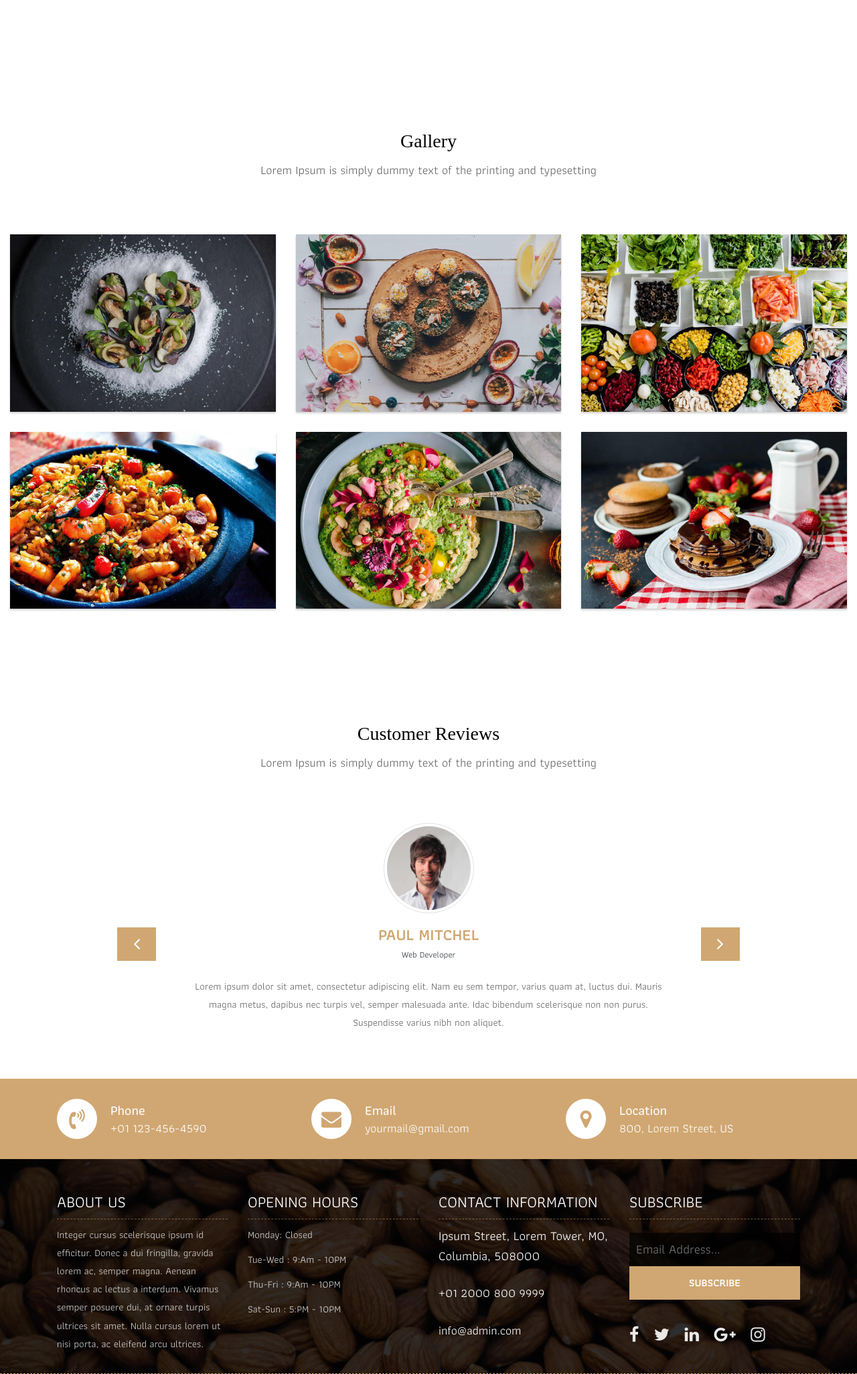
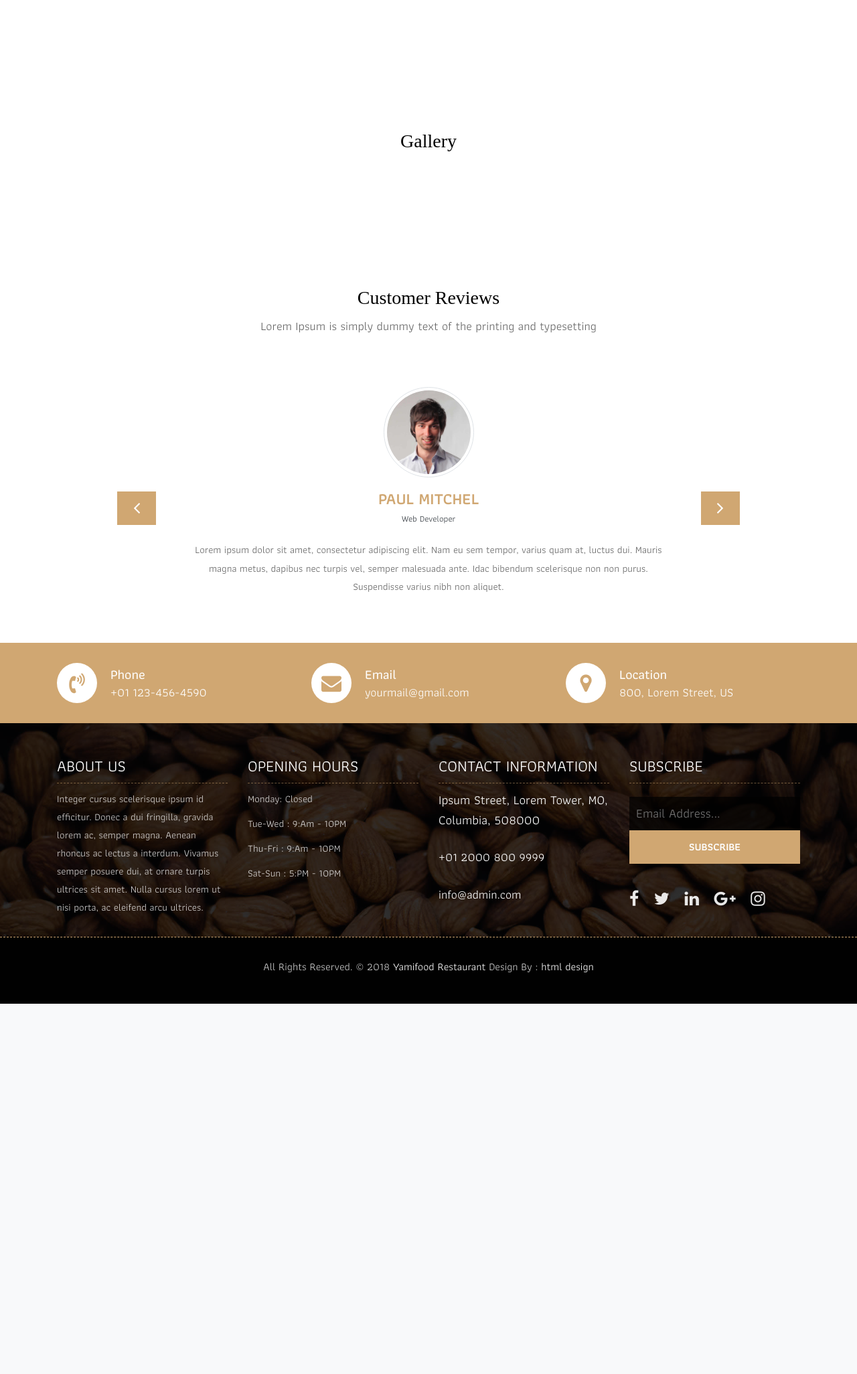
Before and after one commit to abs001/pnpresto, a Django app: template resto/templates/resto/skeleton.html in a window 1280 px wide. Shown: the part 1502-3554 px from the top of the page at 67% size. After the commit the page ends 3001 px from the top, so only its background shows below. Run offline with Django 3.2, Linux system fonts and the light colour scheme; the template is opened without the code that fills it, so the values that code supplies are empty; some libraries are stand-ins or nearby versions; some web fonts are replaced.

Commit message:
Created model for gallery and renderred

```diff
--- a/resto/admin.py
+++ b/resto/admin.py
@@ -1,8 +1,9 @@
 from django.contrib import admin
-from .models import SiteConfiguration, Menu, MenuType, Contact, Reservation
+from .models import SiteConfiguration, Menu, MenuType, Contact, Reservation, Gallery
 
 admin.site.register(SiteConfiguration)
 admin.site.register(Menu)
 admin.site.register(MenuType)
 admin.site.register(Contact)
 admin.site.register(Reservation)
+admin.site.register(Gallery)
--- a/resto/models.py
+++ b/resto/models.py
@@ -65,3 +65,7 @@ class Reservation(models.Model):
 
     def __str__(self):
         return self.id
+
+
+class Gallery(models.Model):
+    image_path = models.ImageField(upload_to="gallery/")
--- a/resto/templates/resto/skeleton.html
+++ b/resto/templates/resto/skeleton.html
@@ -116,44 +116,11 @@
 				<div class="col-lg-12">
 					<div class="heading-title text-center">
 						<h2>Gallery</h2>
-						<p>Lorem Ipsum is simply dummy text of the printing and typesetting</p>
 					</div>
 				</div>
 			</div>
-			<div class="tz-gallery">
-				<div class="row">
-					<div class="col-sm-12 col-md-4 col-lg-4">
-						<a class="lightbox" href="{% static 'resto/images/gallery-img-01.jpg' %}">
-							<img class="img-fluid" src="{% static 'resto/images/gallery-img-01.jpg' %}" alt="Gallery Images">
-						</a>
-					</div>
-					<div class="col-sm-6 col-md-4 col-lg-4">
-						<a class="lightbox" href="{% static 'resto/images/gallery-img-02.jpg' %}">
-							<img class="img-fluid" src="{% static 'resto/images/gallery-img-02.jpg' %}" alt="Gallery Images">
-						</a>
-					</div>
-					<div class="col-sm-6 col-md-4 col-lg-4">
-						<a class="lightbox" href="{% static 'resto/images/gallery-img-03.jpg' %}">
-							<img class="img-fluid" src="{% static 'resto/images/gallery-img-03.jpg' %}" alt="Gallery Images">
-						</a>
-					</div>
-					<div class="col-sm-12 col-md-4 col-lg-4">
-						<a class="lightbox" href="{% static 'resto/images/gallery-img-04.jpg' %}">
-							<img class="img-fluid" src="{% static 'resto/images/gallery-img-04.jpg' %}" alt="Gallery Images">
-						</a>
-					</div>
-					<div class="col-sm-6 col-md-4 col-lg-4">
-						<a class="lightbox" href="{% static 'resto/images/gallery-img-05.jpg' %}">
-							<img class="img-fluid" src="{% static 'resto/images/gallery-img-05.jpg' %}" alt="Gallery Images">
-						</a>
-					</div>
-					<div class="col-sm-6 col-md-4 col-lg-4">
-						<a class="lightbox" href="{% static 'resto/images/gallery-img-06.jpg' %}">
-							<img class="img-fluid" src="{% static 'resto/images/gallery-img-06.jpg' %}" alt="Gallery Images">
-						</a>
-					</div>
-				</div>
-			</div>
+			{% block gallery %}
+			{% endblock gallery %}
 		</div>
 	</div>
 	<!-- End Gallery -->
--- a/resto/views.py
+++ b/resto/views.py
@@ -1,6 +1,6 @@
 from django.shortcuts import render
 from django.http import HttpResponse
-from .models import SiteConfiguration, MenuType, Menu
+from .models import SiteConfiguration, MenuType, Menu, Gallery
 
 
 def index(request):
@@ -18,6 +18,7 @@ def index(request):
             "about_description": site_configuration.about_description
         },
         "menu_type": MenuType.objects.all(),
-        "menus": Menu.objects.all()
+        "menus": Menu.objects.all(),
+        "gallery": Gallery.objects.all()
     })
     return render(request, "resto/home.html", context)
```
Also changed, not shown: resto/templates/resto/home.html (+14 -0 lines), media/gallery/about-img.jpg (added), media/gallery/post-img-01.jpg (added), media/gallery/slider-02.jpg (added), media/gallery/stuff-img-01.jpg (added), media/gallery/stuff-img-01_EUfAGUv.jpg (added), media/gallery/stuff-img-01_psUwlpf.jpg (added), media/gallery/stuff-img-01_wuOcQWb.jpg (added), media/gallery/stuff-img-02.jpg (added), media/gallery/stuff-img-03.jpg (added), resto/migrations/0006_gallary.py (added), resto/migrations/0007_auto_20200801_1909.py (added).
